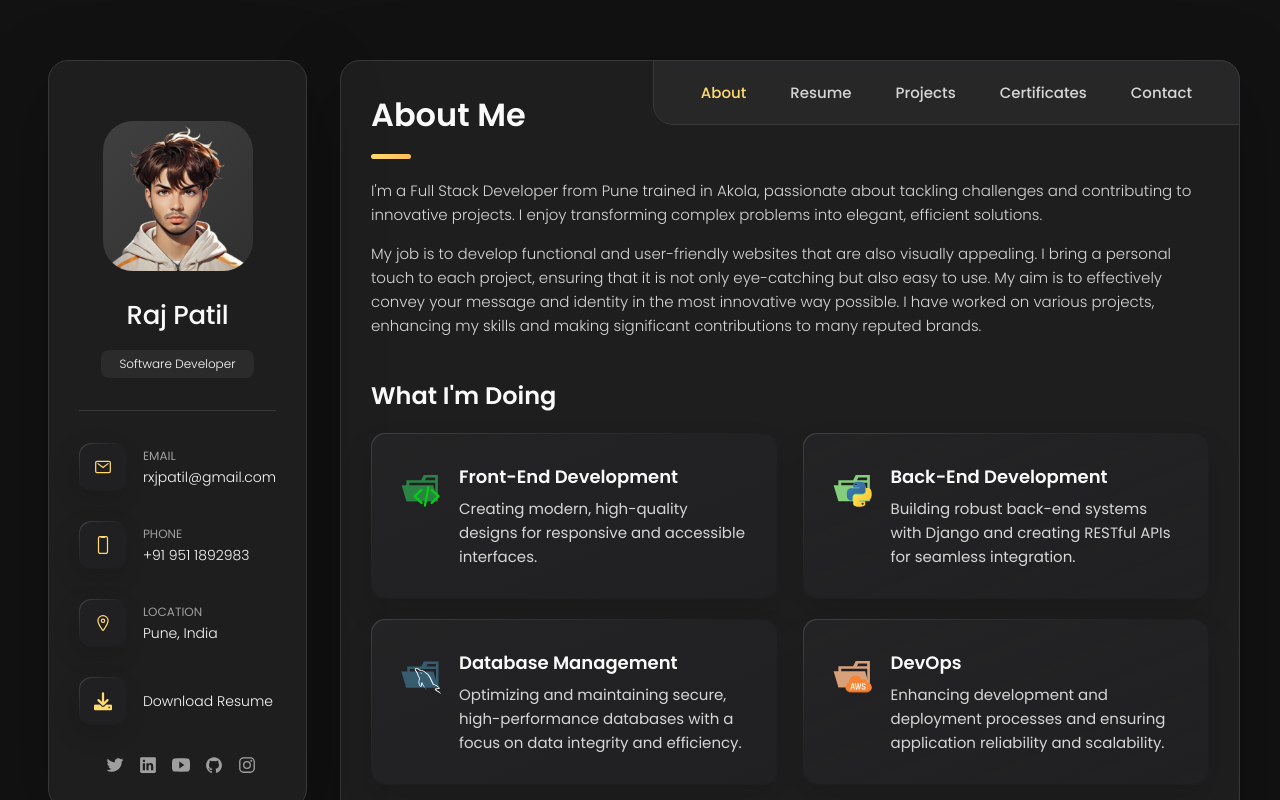
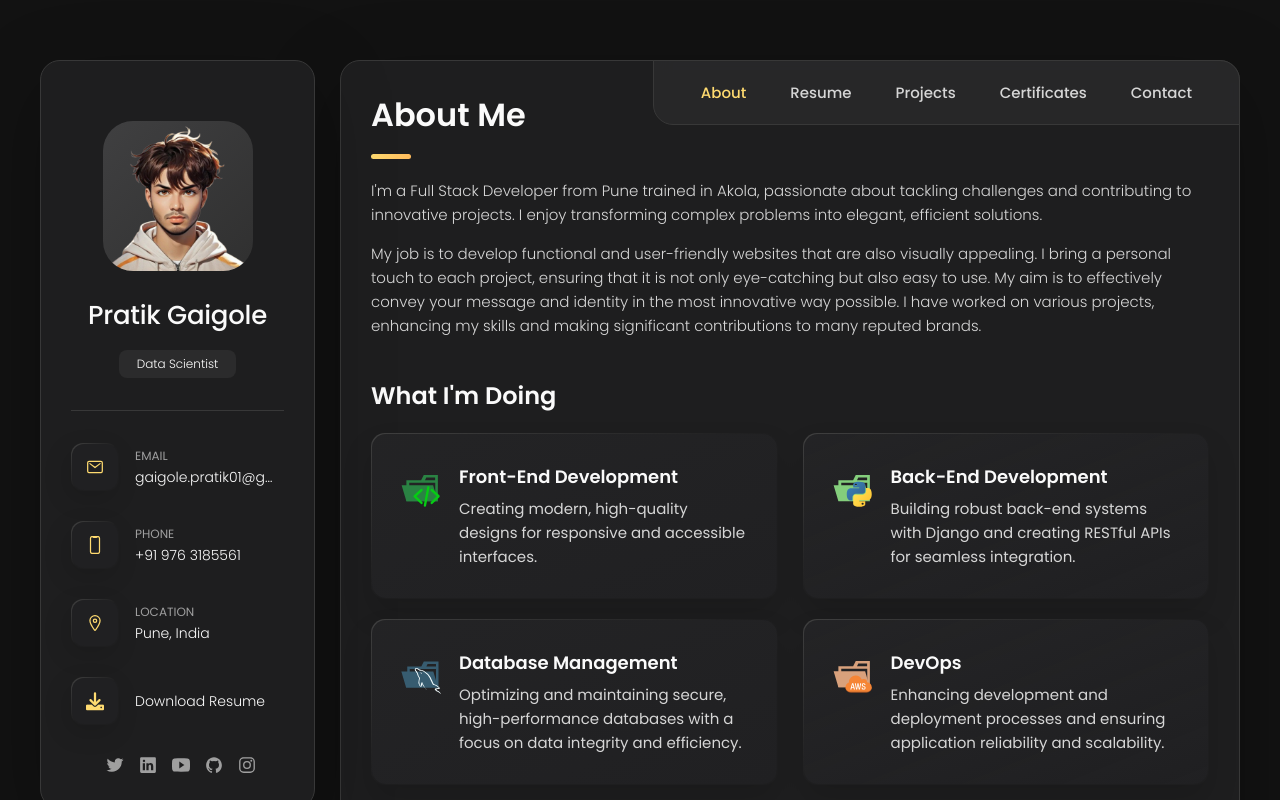
Before and after one commit to PratikGaigole/portfolio, a plain HTML site: page index.html in a window 1280 px wide. Shown: the top 800 px of the page. Drawn offline with nearby package versions, Linux system fonts and the light colour scheme.

Commit message:
name , position, email, phone number changed

```diff
--- a/index.html
+++ b/index.html
@@ -5,7 +5,7 @@
   <meta charset="UTF-8">
   <meta http-equiv="X-UA-Compatible" content="IE=edge">
   <meta name="viewport" content="width=device-width, initial-scale=1.0">
-  <title>Raj Patil's - Portfolio</title>
+  <title>Pratik Gaigole's - Portfolio</title>
 
   <!--
     - favicon
@@ -43,14 +43,14 @@
 
       <div class="sidebar-info">
         <figure class="avatar-box">
-          <img src="./assets/images/logo_4_portfolio.png" alt="Raj Patil" width="80">
+          <img src="./assets/images/logo_4_portfolio.png" alt="Pratik Gaigole" width="80">
 
         </figure>
 
         <div class="info-content">
-          <h1 class="name" title="Richard hanrick">Raj Patil</h1>
+          <h1 class="name" title="Richard hanrick">Pratik Gaigole</h1>
 
-          <p class="title">Software Developer</p>
+          <p class="title">Data Scientist</p>
 
         </div>
 
@@ -78,7 +78,7 @@
             <div class="contact-info">
               <p class="contact-title">Email</p>
 
-              <a href="mailto:rxjpatil@gmail.com" class="contact-link">rxjpatil@gmail.com</a>
+              <a href="mailto:gaigole.pratik01@gmail.com" class="contact-link">gaigole.pratik01@gmail.com</a>
             </div>
 
           </li>
@@ -92,7 +92,7 @@
             <div class="contact-info">
               <p class="contact-title">Phone</p>
 
-              <a href="tel:+919511892983" class="contact-link">+91 951 1892983</a>
+              <a href="tel:+919763185561" class="contact-link">+91 976 3185561</a>
             </div>
 
           </li>
```
